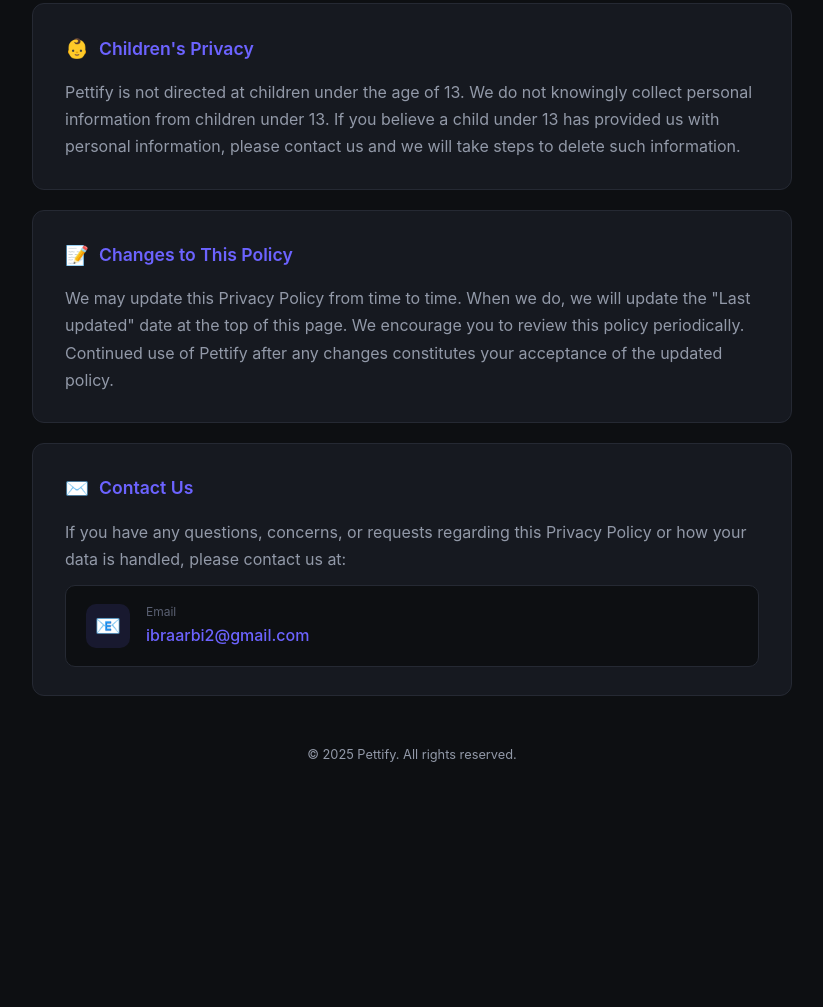
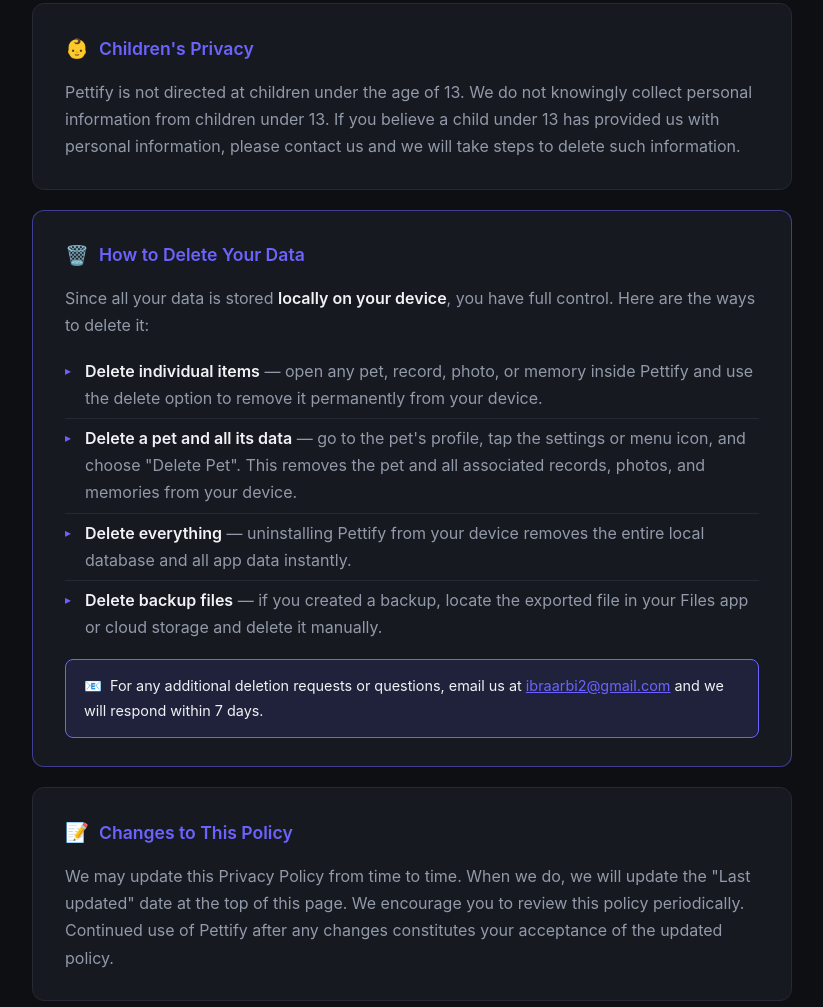
Before and after one commit to ibra-cell-sys/pettify-privacy, a plain HTML site: page index.html in a window 1280 px wide. Shown: the part 3129-4136 px from the top of the page, without its empty margins (228-1051 px from the left). Before the commit the page ends 3974 px from the top, so only its background shows below. Drawn offline with Linux system fonts and the light colour scheme.

Commit message:
Update index.html

```diff
--- a/index.html
+++ b/index.html
@@ -373,6 +373,39 @@
     </p>
   </section>
 
+  <!-- Data Deletion -->
+  <section id="data-deletion" style="border-color: rgba(108,99,255,0.5);">
+    <h2 data-icon="🗑️">How to Delete Your Data</h2>
+    <p>
+      Since all your data is stored <strong>locally on your device</strong>, you have full control.
+      Here are the ways to delete it:
+    </p>
+    <ul>
+      <li>
+        <strong>Delete individual items</strong> — open any pet, record, photo, or memory inside Pettify
+        and use the delete option to remove it permanently from your device.
+      </li>
+      <li>
+        <strong>Delete a pet and all its data</strong> — go to the pet's profile, tap the settings or
+        menu icon, and choose "Delete Pet". This removes the pet and all associated records, photos,
+        and memories from your device.
+      </li>
+      <li>
+        <strong>Delete everything</strong> — uninstalling Pettify from your device removes the entire
+        local database and all app data instantly.
+      </li>
+      <li>
+        <strong>Delete backup files</strong> — if you created a backup, locate the exported file in
+        your Files app or cloud storage and delete it manually.
+      </li>
+    </ul>
+    <div class="highlight">
+      📧 &nbsp;For any additional deletion requests or questions, email us at
+      <a href="mailto:ibraarbi2@gmail.com" style="color: var(--accent);">ibraarbi2@gmail.com</a>
+      and we will respond within 7 days.
+    </div>
+  </section>
+
   <!-- Changes -->
   <section>
     <h2 data-icon="📝">Changes to This Policy</h2>
```
